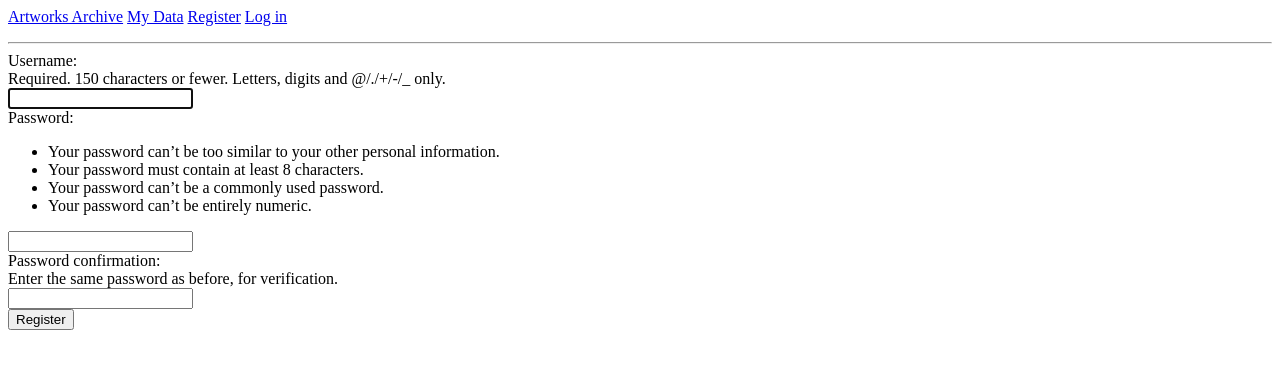
After one commit to northernmarshes/sakuhin, a Django app: page /accoutns/register/ in a window 1280 px wide. The commit adds this page. Shown: the top 369 px of the page. Run offline with Django 5.2, Linux system fonts and the light colour scheme.

Commit message:
260128-regitster

```diff
--- /dev/null
+++ b/backend/accounts/templates/registration/register.html
@@ -0,0 +1,11 @@
+{% extends "artworks/base.html" %}
+{% block content %}
+
+  <form method="post" action="{% url "accounts:register" %}">
+    {% csrf_token %}
+    {{ form.as_div }}
+
+    <button name="submit">Register</button>
+  </form>
+
+{% endblock content %}
--- a/backend/accounts/urls.py
+++ b/backend/accounts/urls.py
@@ -1,7 +1,11 @@
 from django.urls import path, include
+from . import views
 
 
 app_name = "accounts"
 urlpatterns = [
+    # Automatic authentication URLs
     path("", include("django.contrib.auth.urls")),
+    # Registration page
+    path("register/", views.register, name="register"),
 ]
--- a/backend/accounts/views.py
+++ b/backend/accounts/views.py
@@ -1,3 +1,26 @@
-from django.shortcuts import render
+from django.shortcuts import render, redirect
+from django.contrib.auth import login
+from django.contrib.auth.forms import UserCreationForm
 
-# Create your views here.
+
+def register(request):
+    """New user registration"""
+    if request.method != "POST":
+        # Displaying empty reqistration form
+        form = UserCreationForm()
+    else:
+        # Processing a filled form
+        form = UserCreationForm(data=request.POST)
+
+        if form.is_valid():
+            new_user = form.save()
+            # Loggin an user and redirecting to the main page
+            login(request, new_user)
+            return redirect("artworks:index")
+    # Displaying an emptu form
+    context = {"form": form}
+    return render(
+        request,
+        "registration/register.html",
+        context,
+    )
--- a/backend/artworks/forms.py
+++ b/backend/artworks/forms.py
@@ -5,5 +5,5 @@ from .models import Artwork
 class ArtworkForm(forms.ModelForm):
     class Meta:
         model = Artwork
-        fields = ["title", "artist", "medium", "dimensions"]
+        fields = ["title", "artist", "medium", "dimensions", "image"]
         # labels = {"medium": ""}
--- a/backend/artworks/templates/artworks/base.html
+++ b/backend/artworks/templates/artworks/base.html
@@ -1,10 +1,16 @@
 <p>
   <a href="{% url 'artworks:index' %}">Artworks Archive</a>
-  <a href="{% url 'artworks:artworks' %}">Artworks</a>
+  <a href="{% url 'artworks:artworks' %}">My Data</a>
   {% if user.is_authenticated %}
     Hello, {{ user.username }}.
+    <form action="{% url "accounts:logout" %}" method="post">
+    {% csrf_token %}
+    <button name="submit">Logout</button>
   {% else %}
+    <a href="{% url "accounts:register" %}">Register</a>
     <a href="{% url "accounts:login" %}">Log in</a>
   {% endif %}
+
+    <hr />
+  {% block content %} {% endblock content %}
 </p>
-{% block content %} {% endblock content %}
--- a/backend/artworks/templates/artworks/new_artwork.html
+++ b/backend/artworks/templates/artworks/new_artwork.html
@@ -1,5 +1,5 @@
 {% extends "artworks/base.html" %}}
-{% block content %}}
+{% block content %}
   <p>Add new artwork:</p>
   <form action="{% url "artworks:new_artwork" %}" method="post">
     {% csrf_token %}
--- a/backend/artworks/views.py
+++ b/backend/artworks/views.py
@@ -1,4 +1,5 @@
 from django.shortcuts import render, redirect
+from django.contrib.auth.decorators import login_required
 from .models import Artwork
 from .forms import ArtworkForm
 
@@ -7,12 +8,14 @@ def index(request):
     return render(request, "artworks/index.html")
 
 
+@login_required
 def artworks(request):
     artworks = Artwork.objects.order_by("created_at")
     context = {"artworks": artworks}
     return render(request, "artworks/artworks.html", context)
 
 
+@login_required
 def new_artwork(request):
     "Add new artwork"
     if request.method != "POST":
--- a/backend/config/settings.py
+++ b/backend/config/settings.py
@@ -121,3 +121,6 @@ USE_TZ = True
 STATIC_URL = "static/"
 MEDIA_URL = "/media/"
 MEDIA_ROOT = os.path.join(BASE_DIR, "media")
+LOGIN_REDIRECT_URL = "artworks:index"
+LOGOUT_REDIRECT_URL = "artworks:index"
+LOGIN_URL = "accounts:login"
```
Also changed, not shown: backend/artworks/templates/artworks/artworks.html (+10 -4 lines).
